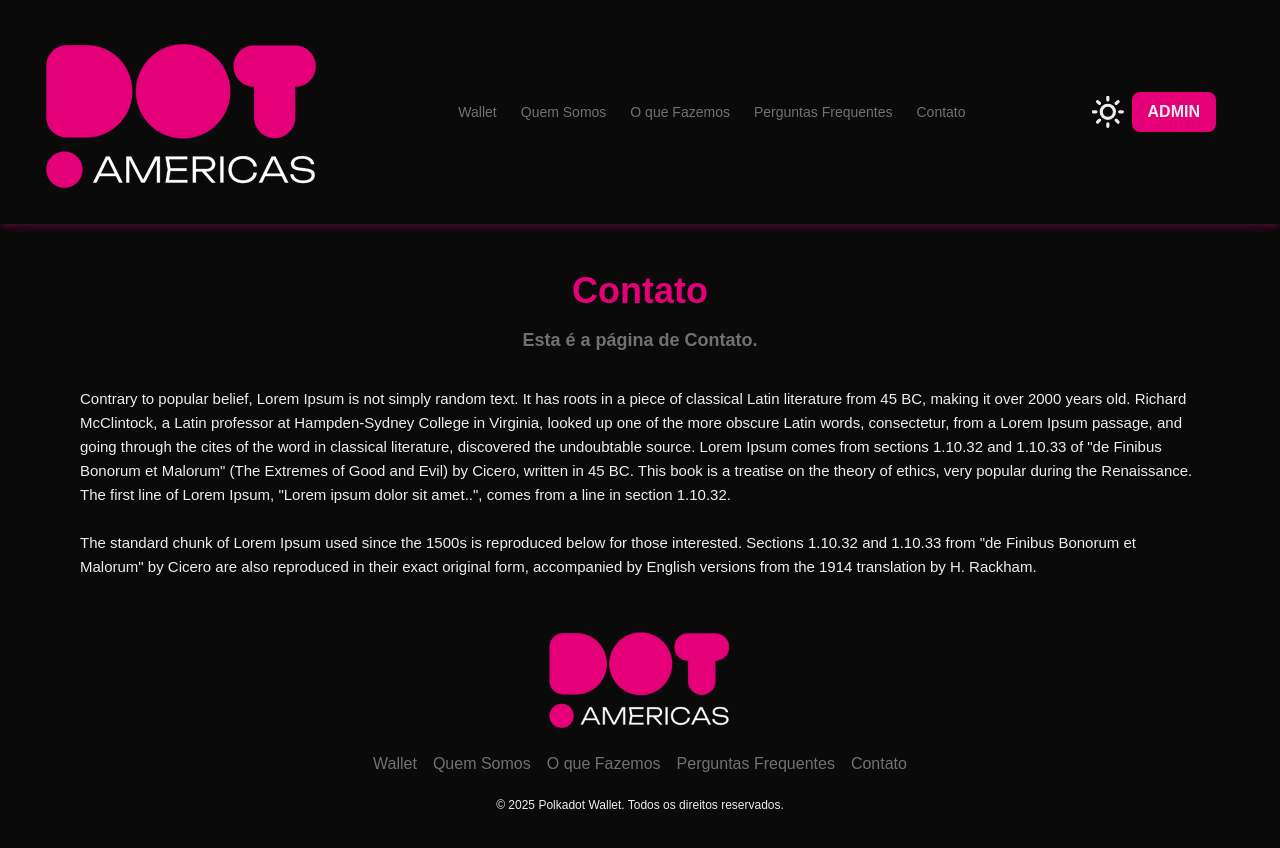
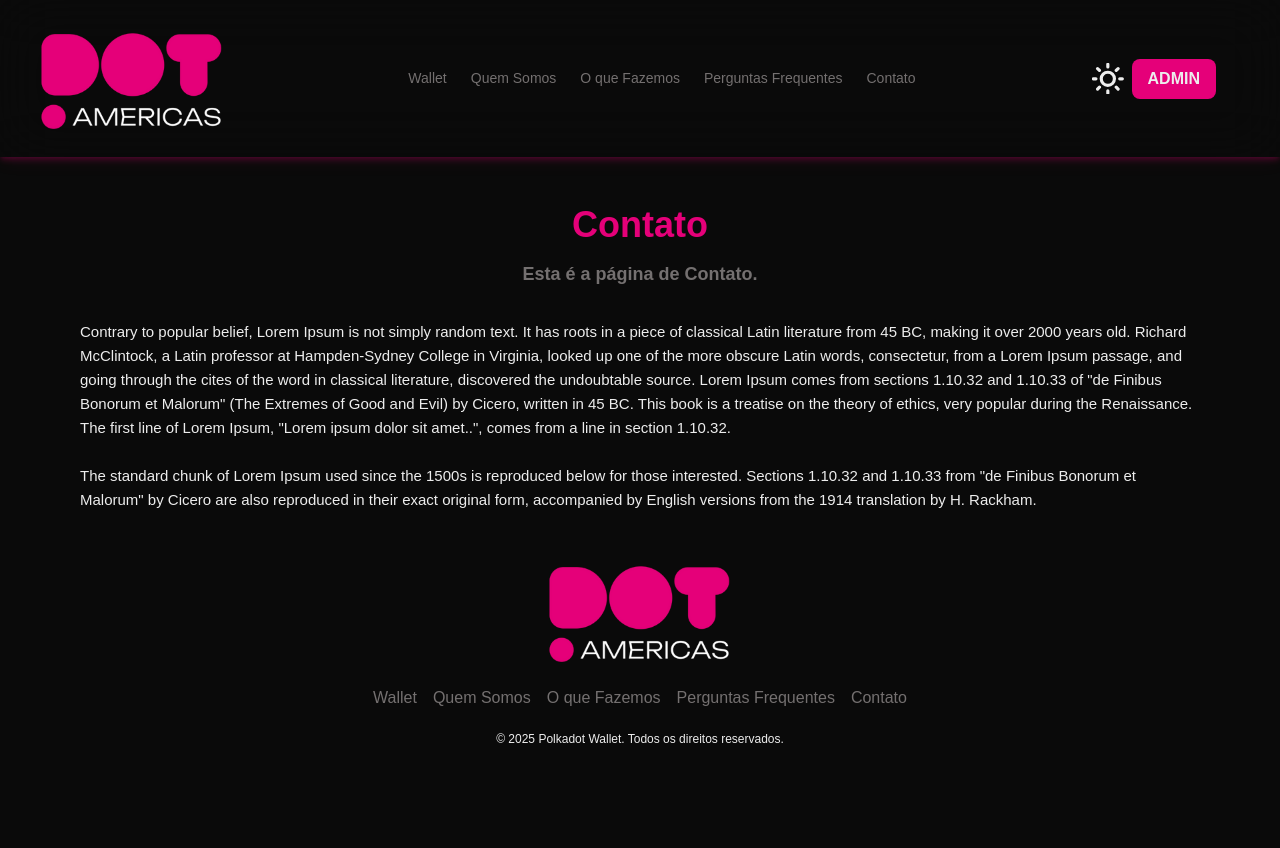
Before and after one commit to Upsize-Online/polkadot-wallet, a Next.js app in the folder polkadot-wallet/: page /contato in a window 1280 px wide. Shown: the top 848 px of the page. After the commit the page ends 800 px from the top, so only its background shows below. Built offline with nearby package versions, Linux system fonts and the light colour scheme; a web font is replaced by a local one.

Commit message:
Refatoração: Movido todo CSS inline para globals.css - Melhor organização e manutenibilidade do código

```diff
--- a/polkadot-wallet/src/app/globals.css
+++ b/polkadot-wallet/src/app/globals.css
@@ -165,6 +165,16 @@ div p, section p, article p {
   height: auto;
   max-width: 100%;
   display: block;
+}
+
+.header-logo-size {
+  width: 200px;
+  height: auto;
+}
+
+.footer-logo-size {
+  width: 200px;
+  height: auto;
 }
 
 @media (max-width: 400px) {
--- a/polkadot-wallet/src/components/Footer.tsx
+++ b/polkadot-wallet/src/components/Footer.tsx
@@ -22,7 +22,7 @@ export default function Footer() {
     <footer className="py-8 w-full footer-global">
       <div className="flex flex-col items-center max-w-full">
         {mounted && (
-          <Image src={logoSrc} alt="Logo" width={200} height={200} style={{ width: '200px', height: 'auto' }} className="logo-global mb-2" />
+          <Image src={logoSrc} alt="Logo" width={200} height={200} className="logo-global mb-2 footer-logo-size" />
         )}
         <nav className="flex flex-wrap justify-center gap-x-4 gap-y-2 mb-2 w-full max-w-4xl">
           <Link href="/" className="footer-link">Wallet</Link>
```
